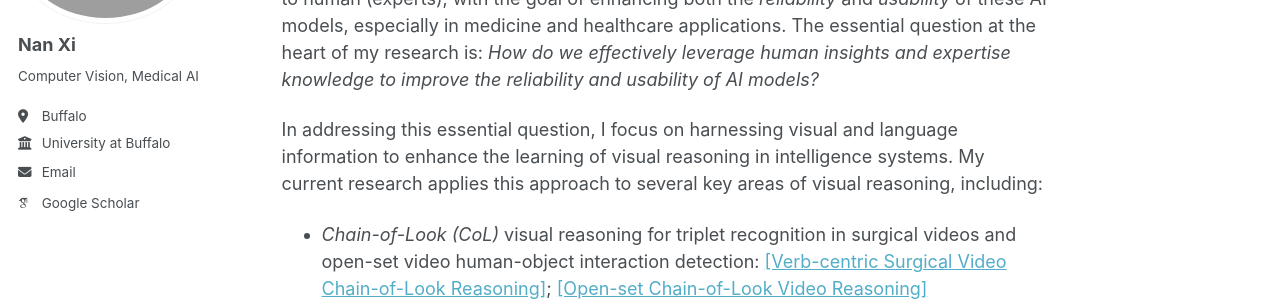
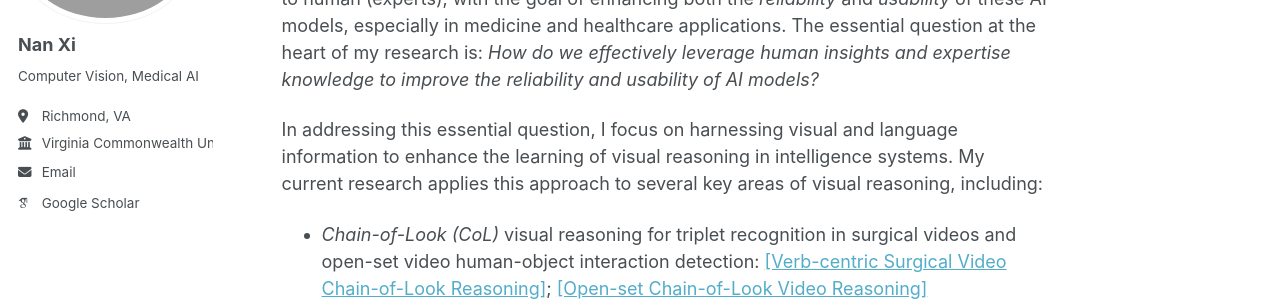
Before and after one commit to southnx/southnx.github.io, a Jekyll site: the page built from _pages/about.md, in a window 1280 px wide. Shown: the part 209-510 px from the top of the page. Built offline with Jekyll 4.4.1, drawn with Linux system fonts in a browser that asks for light colours; some web fonts are replaced; a script that is not in the unit is left out.

Commit message:
Update location and employer in config file

```diff
--- a/_config.yml
+++ b/_config.yml
@@ -26,10 +26,10 @@ author:
   name             : "Nan Xi"
   pronouns         : # example: "she/her"
   bio              : "Computer Vision, Medical AI"
-  location         : "Buffalo"
-  employer         : "University at Buffalo"
+  location         : "Richmond, VA"
+  employer         : "Virginia Commonwealth University"
   uri              : # URL
-  email            : "nanxi09south [at] gmail [dot] com"
+  email            : "xin [at] vcu [dot] edu"
 
   # Academic websites
   academia         : # URL
```
